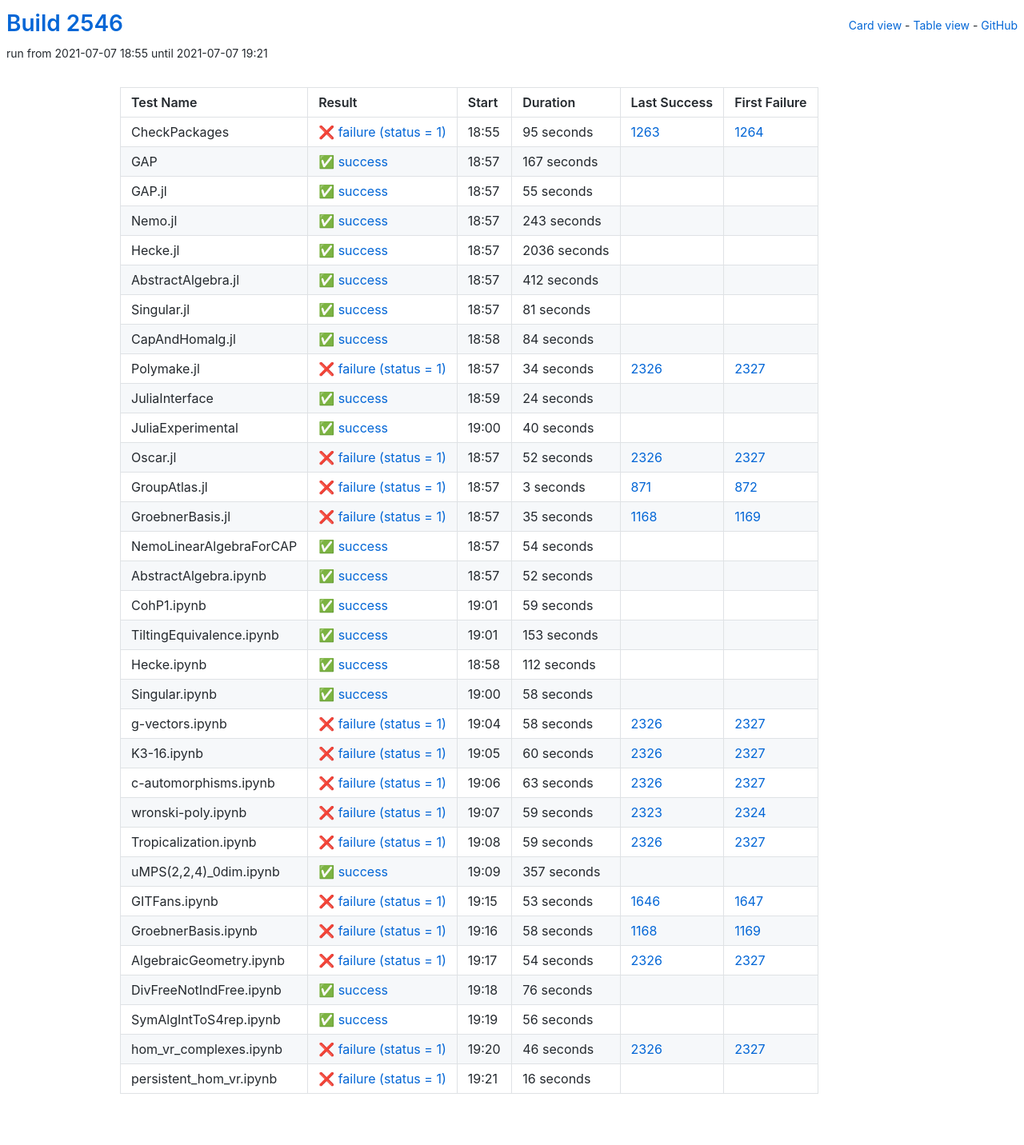
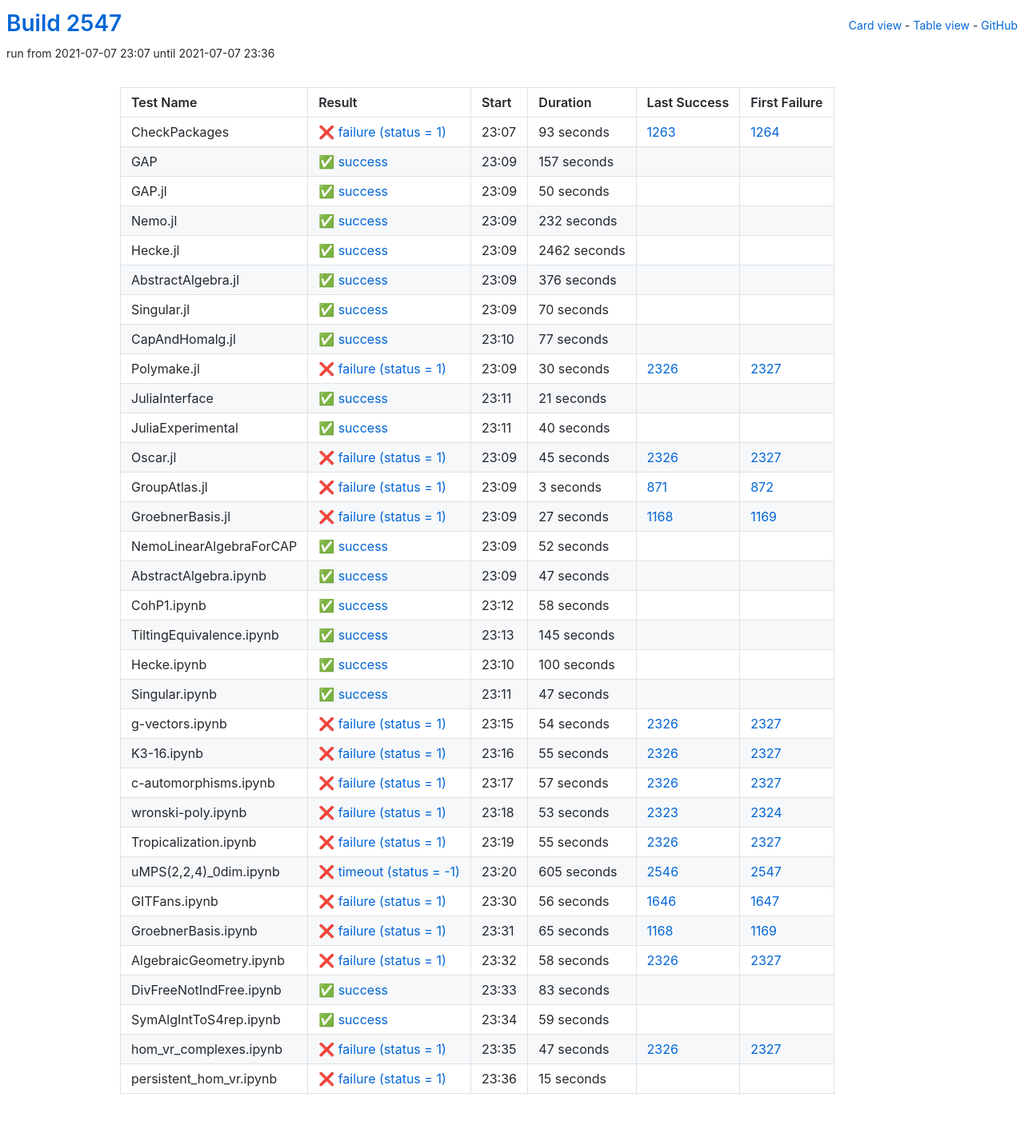
Before and after one commit to oscar-system/oscar-ci-status-stable, a Jekyll site: the page built from table.html, in a window 1280 px wide. Shown: the whole page at 80% size. Built offline with Jekyll 4.4.1, drawn with Linux system fonts in a browser that asks for light colours.

Commit message:
Build #2547

```diff
--- a/_data/ci.yml
+++ b/_data/ci.yml
@@ -1,6 +1,6 @@
 ---
-build: 2546
-build_url: https://oscarci.mathematik.uni-kl.de/job/oscar-stable/2546/
+build: 2547
+build_url: https://oscarci.mathematik.uni-kl.de/job/oscar-stable/2547/
 job: oscar-stable
 organization: oscar-system
 repo: oscar-ci-status-stable
@@ -8,128 +8,128 @@ repourl: https://github.com/oscar-system/oscar-ci-status-stable
 tests:
 - name: CheckPackages
   id: checkpackages
-  log: https://oscarci.mathematik.uni-kl.de/job/oscar-stable/2546/artifact/logs/build-2546/CheckPackages.log
-  start: 2021-07-07 18:55
+  log: https://oscarci.mathematik.uni-kl.de/job/oscar-stable/2547/artifact/logs/build-2547/CheckPackages.log
+  start: 2021-07-07 23:07
   success: false
   exitcode: 1
   status: failure
-  duration: 95
+  duration: 93
   last_success: 1263
   last_success_url: https://oscarci.mathematik.uni-kl.de/job/oscar-stable/1263/
   first_failure: 1264
   first_failure_url: https://oscarci.mathematik.uni-kl.de/job/oscar-stable/1264/
 - name: GAP
   id: gap
-  log: https://oscarci.mathematik.uni-kl.de/job/oscar-stable/2546/artifact/logs/build-2546/GAP.log
-  start: 2021-07-07 18:57
+  log: https://oscarci.mathematik.uni-kl.de/job/oscar-stable/2547/artifact/logs/build-2547/GAP.log
+  start: 2021-07-07 23:09
   success: true
   exitcode: 0
   status: success
-  duration: 167
+  duration: 157
   last_success: false
   last_success_url:
   first_failure: false
   first_failure_url:
 - name: GAP.jl
   id: gap-jl
-  log: https://oscarci.mathematik.uni-kl.de/job/oscar-stable/2546/artifact/logs/build-2546/GAP.jl.log
-  start: 2021-07-07 18:57
+  log: https://oscarci.mathematik.uni-kl.de/job/oscar-stable/2547/artifact/logs/build-2547/GAP.jl.log
+  start: 2021-07-07 23:09
   success: true
   exitcode: 0
   status: success
-  duration: 55
+  duration: 50
   last_success: false
   last_success_url:
   first_failure: false
   first_failure_url:
 - name: Nemo.jl
   id: nemo-jl
-  log: https://oscarci.mathematik.uni-kl.de/job/oscar-stable/2546/artifact/logs/build-2546/Nemo.jl.log
-  start: 2021-07-07 18:57
+  log: https://oscarci.mathematik.uni-kl.de/job/oscar-stable/2547/artifact/logs/build-2547/Nemo.jl.log
+  start: 2021-07-07 23:09
   success: true
   exitcode: 0
   status: success
-  duration: 243
+  duration: 232
   last_success: false
   last_success_url:
   first_failure: false
   first_failure_url:
 - name: Hecke.jl
   id: hecke-jl
-  log: https://oscarci.mathematik.uni-kl.de/job/oscar-stable/2546/artifact/logs/build-2546/Hecke.jl.log
-  start: 2021-07-07 18:57
+  log: https://oscarci.mathematik.uni-kl.de/job/oscar-stable/2547/artifact/logs/build-2547/Hecke.jl.log
+  start: 2021-07-07 23:09
   success: true
   exitcode: 0
   status: success
-  duration: 2036
+  duration: 2462
   last_success: false
   last_success_url:
   first_failure: false
   first_failure_url:
 - name: AbstractAlgebra.jl
   id: abstractalgebra-jl
-  log: https://oscarci.mathematik.uni-kl.de/job/oscar-stable/2546/artifact/logs/build-2546/AbstractAlgebra.jl.log
-  start: 2021-07-07 18:57
+  log: https://oscarci.mathematik.uni-kl.de/job/oscar-stable/2547/artifact/logs/build-2547/AbstractAlgebra.jl.log
+  start: 2021-07-07 23:09
   success: true
   exitcode: 0
   status: success
-  duration: 412
+  duration: 376
   last_success: false
   last_success_url:
   first_failure: false
   first_failure_url:
 - name: Singular.jl
   id: singular-jl
-  log: https://oscarci.mathematik.uni-kl.de/job/oscar-stable/2546/artifact/logs/build-2546/Singular.jl.log
-  start: 2021-07-07 18:57
+  log: https://oscarci.mathematik.uni-kl.de/job/oscar-stable/2547/artifact/logs/build-2547/Singular.jl.log
+  start: 2021-07-07 23:09
   success: true
   exitcode: 0
   status: success
-  duration: 81
+  duration: 70
   last_success: false
   last_success_url:
   first_failure: false
   first_failure_url:
 - name: CapAndHomalg.jl
   id: capandhomalg-jl
-  log: https://oscarci.mathematik.uni-kl.de/job/oscar-stable/2546/artifact/logs/build-2546/CapAndHomalg.jl.log
-  start: 2021-07-07 18:58
+  log: https://oscarci.mathematik.uni-kl.de/job/oscar-stable/2547/artifact/logs/build-2547/CapAndHomalg.jl.log
+  start: 2021-07-07 23:10
   success: true
   exitcode: 0
   status: success
-  duration: 84
+  duration: 77
   last_success: false
   last_success_url:
   first_failure: false
   first_failure_url:
 - name: Polymake.jl
   id: polymake-jl
-  log: https://oscarci.mathematik.uni-kl.de/job/oscar-stable/2546/artifact/logs/build-2546/Polymake.jl.log
-  start: 2021-07-07 18:57
+  log: https://oscarci.mathematik.uni-kl.de/job/oscar-stable/2547/artifact/logs/build-2547/Polymake.jl.log
+  start: 2021-07-07 23:09
   success: false
   exitcode: 1
   status: failure
-  duration: 34
+  duration: 30
   last_success: 2326
   last_success_url: https://oscarci.mathematik.uni-kl.de/job/oscar-stable/2326/
   first_failure: 2327
   first_failure_url: https://oscarci.mathematik.uni-kl.de/job/oscar-stable/2327/
 - name: JuliaInterface
   id: juliainterface
-  log: https://oscarci.mathematik.uni-kl.de/job/oscar-stable/2546/artifact/logs/build-2546/JuliaInterface.log
-  start: 2021-07-07 18:59
+  log: https://oscarci.mathematik.uni-kl.de/job/oscar-stable/2547/artifact/logs/build-2547/JuliaInterface.log
+  start: 2021-07-07 23:11
   success: true
   exitcode: 0
   status: success
-  duration: 24
+  duration: 21
   last_success: false
   last_success_url:
   first_failure: false
   first_failure_url:
 - name: JuliaExperimental
   id: juliaexperimental
-  log: https://oscarci.mathematik.uni-kl.de/job/oscar-stable/2546/artifact/logs/build-2546/JuliaExperimental.log
-  start: 2021-07-07 19:00
+  log: https://oscarci.mathematik.uni-kl.de/job/oscar-stable/2547/artifact/logs/build-2547/JuliaExperimental.log
+  start: 2021-07-07 23:11
   success: true
   exitcode: 0
   status: success
@@ -140,20 +140,20 @@ tests:
   first_failure_url:
 - name: Oscar.jl
   id: oscar-jl
-  log: https://oscarci.mathematik.uni-kl.de/job/oscar-stable/2546/artifact/logs/build-2546/Oscar.jl.log
-  start: 2021-07-07 18:57
+  log: https://oscarci.mathematik.uni-kl.de/job/oscar-stable/2547/artifact/logs/build-2547/Oscar.jl.log
+  start: 2021-07-07 23:09
   success: false
   exitcode: 1
   status: failure
-  duration: 52
+  duration: 45
   last_success: 2326
   last_success_url: https://oscarci.mathematik.uni-kl.de/job/oscar-stable/2326/
   first_failure: 2327
   first_failure_url: https://oscarci.mathematik.uni-kl.de/job/oscar-stable/2327/
 - name: GroupAtlas.jl
   id: groupatlas-jl
-  log: https://oscarci.mathematik.uni-kl.de/job/oscar-stable/2546/artifact/logs/build-2546/GroupAtlas.jl.log
-  start: 2021-07-07 18:57
+  log: https://oscarci.mathematik.uni-kl.de/job/oscar-stable/2547/artifact/logs/build-2547/GroupAtlas.jl.log
+  start: 2021-07-07 23:09
   success: false
   exitcode: 1
   status: failure
@@ -164,32 +164,20 @@ tests:
   first_failure_url: https://oscarci.mathematik.uni-kl.de/job/oscar-stable/872/
 - name: GroebnerBasis.jl
   id: groebnerbasis-jl
-  log: https://oscarci.mathematik.uni-kl.de/job/oscar-stable/2546/artifact/logs/build-2546/GroebnerBasis.jl.log
-  start: 2021-07-07 18:57
+  log: https://oscarci.mathematik.uni-kl.de/job/oscar-stable/2547/artifact/logs/build-2547/GroebnerBasis.jl.log
+  start: 2021-07-07 23:09
   success: false
   exitcode: 1
   status: failure
-  duration: 35
+  duration: 27
   last_success: 1168
   last_success_url: https://oscarci.mathematik.uni-kl.de/job/oscar-stable/1168/
   first_failure: 1169
   first_failure_url: https://oscarci.mathematik.uni-kl.de/job/oscar-stable/1169/
 - name: NemoLinearAlgebraForCAP
   id: nemolinearalgebraforcap
-  log: https://oscarci.mathematik.uni-kl.de/job/oscar-stable/2546/artifact/logs/build-2546/NemoLinearAlgebraForCAP.log
-  start: 2021-07-07 18:57
-  success: true
-  exitcode: 0
-  status: success
-  duration: 54
-  last_success: false
-  last_success_url:
-  first_failure: false
-  first_failure_url:
-- name: AbstractAlgebra.ipynb
-  id: abstractalgebra-ipynb
-  log: https://oscarci.mathematik.uni-kl.de/job/oscar-stable/2546/artifact/logs/build-2546/AbstractAlgebra.ipynb.log
-  start: 2021-07-07 18:57
+  log: https://oscarci.mathematik.uni-kl.de/job/oscar-stable/2547/artifact/logs/build-2547/NemoLinearAlgebraForCAP.log
+  start: 2021-07-07 23:09
   success: true
   exitcode: 0
   status: success
@@ -198,10 +186,190 @@ tests:
   last_success_url:
   first_failure: false
   first_failure_url:
+- name: AbstractAlgebra.ipynb
+  id: abstractalgebra-ipynb
+  log: https://oscarci.mathematik.uni-kl.de/job/oscar-stable/2547/artifact/logs/build-2547/AbstractAlgebra.ipynb.log
+  start: 2021-07-07 23:09
+  success: true
+  exitcode: 0
+  status: success
+  duration: 47
+  last_success: false
+  last_success_url:
+  first_failure: false
+  first_failure_url:
 - name: CohP1.ipynb
   id: cohp1-ipynb
-  log: https://oscarci.mathematik.uni-kl.de/job/oscar-stable/2546/artifact/logs/build-2546/CohP1.ipynb.log
-  start: 2021-07-07 19:01
+  log: https://oscarci.mathematik.uni-kl.de/job/oscar-stable/2547/artifact/logs/build-2547/CohP1.ipynb.log
+  start: 2021-07-07 23:12
+  success: true
+  exitcode: 0
+  status: success
+  duration: 58
+  last_success: false
+  last_success_url:
+  first_failure: false
+  first_failure_url:
+- name: TiltingEquivalence.ipynb
+  id: tiltingequivalence-ipynb
+  log: https://oscarci.mathematik.uni-kl.de/job/oscar-stable/2547/artifact/logs/build-2547/TiltingEquivalence.ipynb.log
+  start: 2021-07-07 23:13
+  success: true
+  exitcode: 0
+  status: success
+  duration: 145
+  last_success: false
+  last_success_url:
+  first_failure: false
+  first_failure_url:
+- name: Hecke.ipynb
+  id: hecke-ipynb
+  log: https://oscarci.mathematik.uni-kl.de/job/oscar-stable/2547/artifact/logs/build-2547/Hecke.ipynb.log
+  start: 2021-07-07 23:10
+  success: true
+  exitcode: 0
+  status: success
+  duration: 100
+  last_success: false
+  last_success_url:
+  first_failure: false
+  first_failure_url:
+- name: Singular.ipynb
+  id: singular-ipynb
+  log: https://oscarci.mathematik.uni-kl.de/job/oscar-stable/2547/artifact/logs/build-2547/Singular.ipynb.log
+  start: 2021-07-07 23:11
+  success: true
+  exitcode: 0
+  status: success
+  duration: 47
+  last_success: false
+  last_success_url:
+  first_failure: false
+  first_failure_url:
+- name: g-vectors.ipynb
+  id: g-vectors-ipynb
+  log: https://oscarci.mathematik.uni-kl.de/job/oscar-stable/2547/artifact/logs/build-2547/g-vectors.ipynb.log
+  start: 2021-07-07 23:15
+  success: false
+  exitcode: 1
+  status: failure
+  duration: 54
+  last_success: 2326
+  last_success_url: https://oscarci.mathematik.uni-kl.de/job/oscar-stable/2326/
+  first_failure: 2327
+  first_failure_url: https://oscarci.mathematik.uni-kl.de/job/oscar-stable/2327/
+- name: K3-16.ipynb
+  id: k3-16-ipynb
+  log: https://oscarci.mathematik.uni-kl.de/job/oscar-stable/2547/artifact/logs/build-2547/K3-16.ipynb.log
+  start: 2021-07-07 23:16
+  success: false
+  exitcode: 1
+  status: failure
+  duration: 55
+  last_success: 2326
+  last_success_url: https://oscarci.mathematik.uni-kl.de/job/oscar-stable/2326/
+  first_failure: 2327
+  first_failure_url: https://oscarci.mathematik.uni-kl.de/job/oscar-stable/2327/
+- name: c-automorphisms.ipynb
+  id: c-automorphisms-ipynb
+  log: https://oscarci.mathematik.uni-kl.de/job/oscar-stable/2547/artifact/logs/build-2547/c-automorphisms.ipynb.log
+  start: 2021-07-07 23:17
+  success: false
+  exitcode: 1
+  status: failure
+  duration: 57
+  last_success: 2326
+  last_success_url: https://oscarci.mathematik.uni-kl.de/job/oscar-stable/2326/
+  first_failure: 2327
+  first_failure_url: https://oscarci.mathematik.uni-kl.de/job/oscar-stable/2327/
+- name: wronski-poly.ipynb
+  id: wronski-poly-ipynb
+  log: https://oscarci.mathematik.uni-kl.de/job/oscar-stable/2547/artifact/logs/build-2547/wronski-poly.ipynb.log
+  start: 2021-07-07 23:18
+  success: false
+  exitcode: 1
+  status: failure
+  duration: 53
+  last_success: 2323
+  last_success_url: https://oscarci.mathematik.uni-kl.de/job/oscar-stable/2323/
+  first_failure: 2324
+  first_failure_url: https://oscarci.mathematik.uni-kl.de/job/oscar-stable/2324/
+- name: Tropicalization.ipynb
+  id: tropicalization-ipynb
+  log: https://oscarci.mathematik.uni-kl.de/job/oscar-stable/2547/artifact/logs/build-2547/Tropicalization.ipynb.log
+  start: 2021-07-07 23:19
+  success: false
+  exitcode: 1
+  status: failure
+  duration: 55
+  last_success: 2326
+  last_success_url: https://oscarci.mathematik.uni-kl.de/job/oscar-stable/2326/
+  first_failure: 2327
+  first_failure_url: https://oscarci.mathematik.uni-kl.de/job/oscar-stable/2327/
+- name: uMPS(2,2,4)_0dim.ipynb
+  id: umps-2-2-4-0dim-ipynb
+  log: https://oscarci.mathematik.uni-kl.de/job/oscar-stable/2547/artifact/logs/build-2547/uMPS-2-2-4-_0dim.ipynb.log
+  start: 2021-07-07 23:20
+  success: false
+  exitcode: -1
+  status: timeout
+  duration: 605
+  last_success: 2546
+  last_success_url: https://oscarci.mathematik.uni-kl.de/job/oscar-stable/2546/
+  first_failure: 2547
+  first_failure_url: https://oscarci.mathematik.uni-kl.de/job/oscar-stable/2547/
+- name: GITFans.ipynb
+  id: gitfans-ipynb
+  log: https://oscarci.mathematik.uni-kl.de/job/oscar-stable/2547/artifact/logs/build-2547/GITFans.ipynb.log
+  start: 2021-07-07 23:30
+  success: false
+  exitcode: 1
+  status: failure
+  duration: 56
+  last_success: 1646
+  last_success_url: https://oscarci.mathematik.uni-kl.de/job/oscar-stable/1646/
+  first_failure: 1647
+  first_failure_url: https://oscarci.mathematik.uni-kl.de/job/oscar-stable/1647/
+- name: GroebnerBasis.ipynb
+  id: groebnerbasis-ipynb
+  log: https://oscarci.mathematik.uni-kl.de/job/oscar-stable/2547/artifact/logs/build-2547/GroebnerBasis.ipynb.log
+  start: 2021-07-07 23:31
+  success: false
+  exitcode: 1
+  status: failure
+  duration: 65
+  last_success: 1168
+  last_success_url: https://oscarci.mathematik.uni-kl.de/job/oscar-stable/1168/
+  first_failure: 1169
+  first_failure_url: https://oscarci.mathematik.uni-kl.de/job/oscar-stable/1169/
+- name: AlgebraicGeometry.ipynb
+  id: algebraicgeometry-ipynb
+  log: https://oscarci.mathematik.uni-kl.de/job/oscar-stable/2547/artifact/logs/build-2547/AlgebraicGeometry.ipynb.log
+  start: 2021-07-07 23:32
+  success: false
+  exitcode: 1
+  status: failure
+  duration: 58
+  last_success: 2326
+  last_success_url: https://oscarci.mathematik.uni-kl.de/job/oscar-stable/2326/
+  first_failure: 2327
+  first_failure_url: https://oscarci.mathematik.uni-kl.de/job/oscar-stable/2327/
+- name: DivFreeNotIndFree.ipynb
+  id: divfreenotindfree-ipynb
+  log: https://oscarci.mathematik.uni-kl.de/job/oscar-stable/2547/artifact/logs/build-2547/DivFreeNotIndFree.ipynb.log
+  start: 2021-07-07 23:33
+  success: true
+  exitcode: 0
+  status: success
+  duration: 83
+  last_success: false
+  last_success_url:
+  first_failure: false
+  first_failure_url:
+- name: SymAlgIntToS4rep.ipynb
+  id: symalginttos4rep-ipynb
+  log: https://oscarci.mathematik.uni-kl.de/job/oscar-stable/2547/artifact/logs/build-2547/SymAlgIntToS4rep.ipynb.log
+  start: 2021-07-07 23:34
   success: true
   exitcode: 0
   status: success
@@ -210,194 +378,26 @@ tests:
   last_success_url:
   first_failure: false
   first_failure_url:
-- name: TiltingEquivalence.ipynb
-  id: tiltingequivalence-ipynb
-  log: https://oscarci.mathematik.uni-kl.de/job/oscar-stable/2546/artifact/logs/build-2546/TiltingEquivalence.ipynb.log
-  start: 2021-07-07 19:01
-  success: true
-  exitcode: 0
-  status: success
-  duration: 153
-  last_success: false
-  last_success_url:
-  first_failure: false
-  first_failure_url:
-- name: Hecke.ipynb
-  id: hecke-ipynb
-  log: https://oscarci.mathematik.uni-kl.de/job/oscar-stable/2546/artifact/logs/build-2546/Hecke.ipynb.log
-  start: 2021-07-07 18:58
-  success: true
-  exitcode: 0
-  status: success
-  duration: 112
-  last_success: false
-  last_success_url:
-  first_failure: false
-  first_failure_url:
-- name: Singular.ipynb
-  id: singular-ipynb
-  log: https://oscarci.mathematik.uni-kl.de/job/oscar-stable/2546/artifact/logs/build-2546/Singular.ipynb.log
-  start: 2021-07-07 19:00
-  success: true
-  exitcode: 0
-  status: success
-  duration: 58
-  last_success: false
-  last_success_url:
-  first_failure: false
-  first_failure_url:
-- name: g-vectors.ipynb
-  id: g-vectors-ipynb
-  log: https://oscarci.mathematik.uni-kl.de/job/oscar-stable/2546/artifact/logs/build-2546/g-vectors.ipynb.log
-  start: 2021-07-07 19:04
+- name: hom_vr_complexes.ipynb
+  id: hom-vr-complexes-ipynb
+  log: https://oscarci.mathematik.uni-kl.de/job/oscar-stable/2547/artifact/logs/build-2547/hom_vr_complexes.ipynb.log
+  start: 2021-07-07 23:35
   success: false
   exitcode: 1
   status: failure
-  duration: 58
-  last_success: 2326
-  last_success_url: https://oscarci.mathematik.uni-kl.de/job/oscar-stable/2326/
-  first_failure: 2327
-  first_failure_url: https://oscarci.mathematik.uni-kl.de/job/oscar-stable/2327/
-- name: K3-16.ipynb
-  id: k3-16-ipynb
-  log: https://oscarci.mathematik.uni-kl.de/job/oscar-stable/2546/artifact/logs/build-2546/K3-16.ipynb.log
-  start: 2021-07-07 19:05
-  success: false
-  exitcode: 1
-  status: failure
-  duration: 60
-  last_success: 2326
-  last_success_url: https://oscarci.mathematik.uni-kl.de/job/oscar-stable/2326/
-  first_failure: 2327
-  first_failure_url: https://oscarci.mathematik.uni-kl.de/job/oscar-stable/2327/
-- name: c-automorphisms.ipynb
-  id: c-automorphisms-ipynb
-  log: https://oscarci.mathematik.uni-kl.de/job/oscar-stable/2546/artifact/logs/build-2546/c-automorphisms.ipynb.log
-  start: 2021-07-07 19:06
-  success: false
-  exitcode: 1
-  status: failure
-  duration: 63
-  last_success: 2326
-  last_success_url: https://oscarci.mathematik.uni-kl.de/job/oscar-stable/2326/
-  first_failure: 2327
-  first_failure_url: https://oscarci.mathematik.uni-kl.de/job/oscar-stable/2327/
-- name: wronski-poly.ipynb
-  id: wronski-poly-ipynb
-  log: https://oscarci.mathematik.uni-kl.de/job/oscar-stable/2546/artifact/logs/build-2546/wronski-poly.ipynb.log
-  start: 2021-07-07 19:07
-  success: false
-  exitcode: 1
-  status: failure
-  duration: 59
-  last_success: 2323
-  last_success_url: https://oscarci.mathematik.uni-kl.de/job/oscar-stable/2323/
-  first_failure: 2324
-  first_failure_url: https://oscarci.mathematik.uni-kl.de/job/oscar-stable/2324/
-- name: Tropicalization.ipynb
-  id: tropicalization-ipynb
-  log: https://oscarci.mathematik.uni-kl.de/job/oscar-stable/2546/artifact/logs/build-2546/Tropicalization.ipynb.log
-  start: 2021-07-07 19:08
-  success: false
-  exitcode: 1
-  status: failure
-  duration: 59
-  last_success: 2326
-  last_success_url: https://oscarci.mathematik.uni-kl.de/job/oscar-stable/2326/
-  first_failure: 2327
-  first_failure_url: https://oscarci.mathematik.uni-kl.de/job/oscar-stable/2327/
-- name: uMPS(2,2,4)_0dim.ipynb
-  id: umps-2-2-4-0dim-ipynb
-  log: https://oscarci.mathematik.uni-kl.de/job/oscar-stable/2546/artifact/logs/build-2546/uMPS-2-2-4-_0dim.ipynb.log
-  start: 2021-07-07 19:09
-  success: true
-  exitcode: 0
-  status: success
-  duration: 357
-  last_success: false
-  last_success_url:
-  first_failure: false
-  first_failure_url:
-- name: GITFans.ipynb
-  id: gitfans-ipynb
-  log: https://oscarci.mathematik.uni-kl.de/job/oscar-stable/2546/artifact/logs/build-2546/GITFans.ipynb.log
-  start: 2021-07-07 19:15
-  success: false
-  exitcode: 1
-  status: failure
-  duration: 53
-  last_success: 1646
-  last_success_url: https://oscarci.mathematik.uni-kl.de/job/oscar-stable/1646/
-  first_failure: 1647
-  first_failure_url: https://oscarci.mathematik.uni-kl.de/job/oscar-stable/1647/
-- name: GroebnerBasis.ipynb
-  id: groebnerbasis-ipynb
-  log: https://oscarci.mathematik.uni-kl.de/job/oscar-stable/2546/artifact/logs/build-2546/GroebnerBasis.ipynb.log
-  start: 2021-07-07 19:16
-  success: false
-  exitcode: 1
-  status: failure
-  duration: 58
-  last_success: 1168
-  last_success_url: https://oscarci.mathematik.uni-kl.de/job/oscar-stable/1168/
-  first_failure: 1169
-  first_failure_url: https://oscarci.mathematik.uni-kl.de/job/oscar-stable/1169/
-- name: AlgebraicGeometry.ipynb
-  id: algebraicgeometry-ipynb
-  log: https://oscarci.mathematik.uni-kl.de/job/oscar-stable/2546/artifact/logs/build-2546/AlgebraicGeometry.ipynb.log
-  start: 2021-07-07 19:17
-  success: false
-  exitcode: 1
-  status: failure
-  duration: 54
-  last_success: 2326
-  last_success_url: https://oscarci.mathematik.uni-kl.de/job/oscar-stable/2326/
-  first_failure: 2327
-  first_failure_url: https://oscarci.mathematik.uni-kl.de/job/oscar-stable/2327/
-- name: DivFreeNotIndFree.ipynb
-  id: divfreenotindfree-ipynb
-  log: https://oscarci.mathematik.uni-kl.de/job/oscar-stable/2546/artifact/logs/build-2546/DivFreeNotIndFree.ipynb.log
-  start: 2021-07-07 19:18
-  success: true
-  exitcode: 0
-  status: success
-  duration: 76
-  last_success: false
-  last_success_url:
-  first_failure: false
-  first_failure_url:
-- name: SymAlgIntToS4rep.ipynb
-  id: symalginttos4rep-ipynb
-  log: https://oscarci.mathematik.uni-kl.de/job/oscar-stable/2546/artifact/logs/build-2546/SymAlgIntToS4rep.ipynb.log
-  start: 2021-07-07 19:19
-  success: true
-  exitcode: 0
-  status: success
-  duration: 56
-  last_success: false
-  last_success_url:
-  first_failure: false
-  first_failure_url:
-- name: hom_vr_complexes.ipynb
-  id: hom-vr-complexes-ipynb
-  log: https://oscarci.mathematik.uni-kl.de/job/oscar-stable/2546/artifact/logs/build-2546/hom_vr_complexes.ipynb.log
-  start: 2021-07-07 19:20
-  success: false
-  exitcode: 1
-  status: failure
-  duration: 46
+  duration: 47
   last_success: 2326
   last_success_url: https://oscarci.mathematik.uni-kl.de/job/oscar-stable/2326/
   first_failure: 2327
   first_failure_url: https://oscarci.mathematik.uni-kl.de/job/oscar-stable/2327/
 - name: persistent_hom_vr.ipynb
   id: persistent-hom-vr-ipynb
-  log: https://oscarci.mathematik.uni-kl.de/job/oscar-stable/2546/artifact/logs/build-2546/persistent_hom_vr.ipynb.log
-  start: 2021-07-07 19:21
+  log: https://oscarci.mathematik.uni-kl.de/job/oscar-stable/2547/artifact/logs/build-2547/persistent_hom_vr.ipynb.log
+  start: 2021-07-07 23:36
   success: false
   exitcode: 1
   status: failure
-  duration: 16
+  duration: 15
   last_success: false
   last_success_url:
   first_failure: false
```
Also changed, not shown: README.md.
